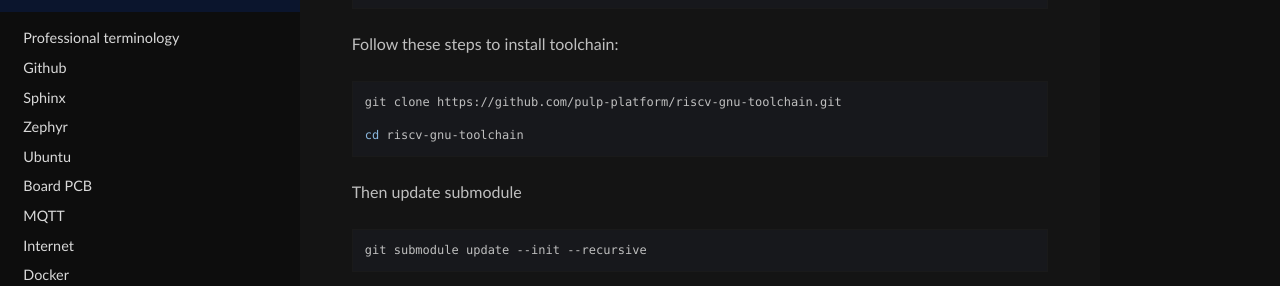
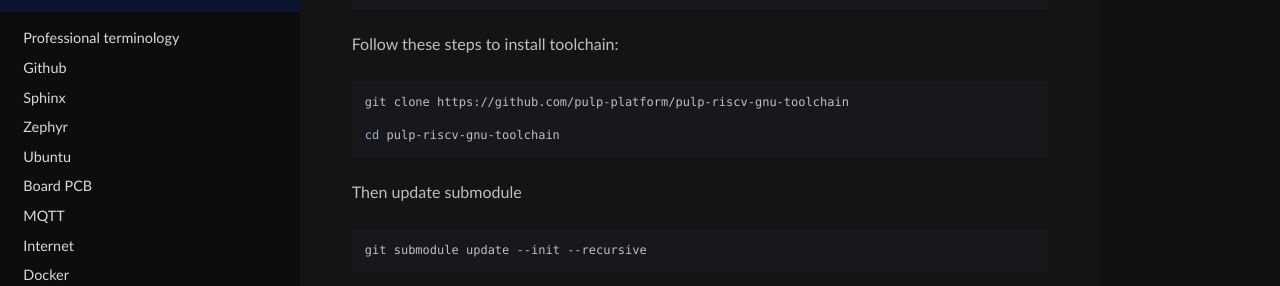
Before and after one commit to ryanjtr/MyDocs, a Sphinx documentation site: the page built from docs/source/Contents/RISCV/Pulp_toolchain_and_sdk.rst, in a window 1280 px wide and 900 px high, scrolled down 955 px. Shown: the part 165-451 px from the top of the window. Built offline with Sphinx 7.4.7 and the Read the Docs theme 2.0.0, drawn with Linux system fonts in a browser that asks for light colours.

Commit message:
edit git clone in install pulp toolchain

```diff
--- a/docs/source/Contents/RISCV/Pulp_toolchain_and_sdk.rst
+++ b/docs/source/Contents/RISCV/Pulp_toolchain_and_sdk.rst
@@ -49,9 +49,9 @@ Follow these steps to install toolchain:
 
 .. code-block:: bash
 
-    git clone https://github.com/pulp-platform/riscv-gnu-toolchain.git
+    git clone https://github.com/pulp-platform/pulp-riscv-gnu-toolchain
 
-    cd riscv-gnu-toolchain
+    cd pulp-riscv-gnu-toolchain
 
 
 Then update submodule
```
